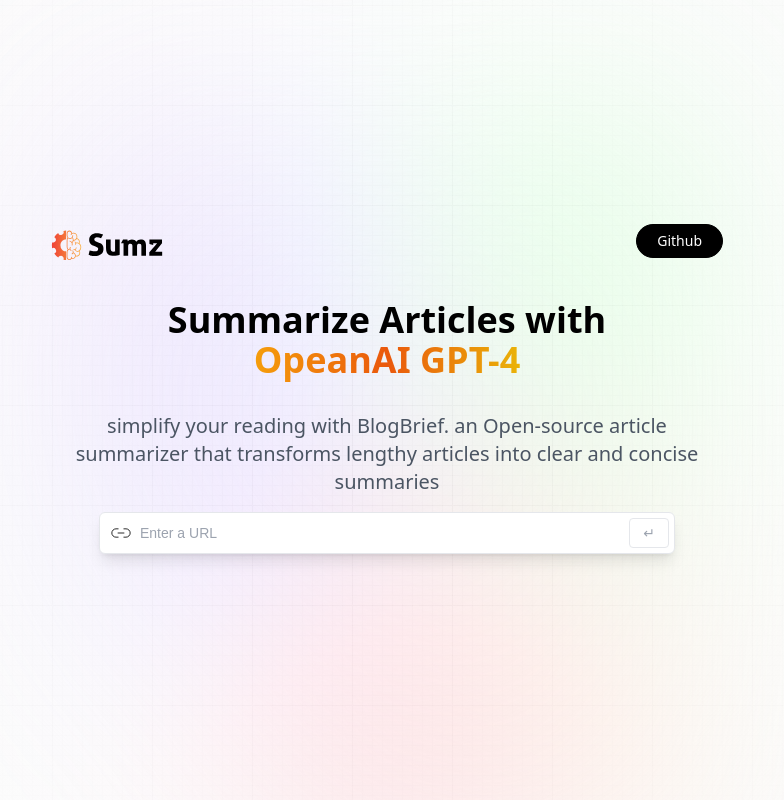
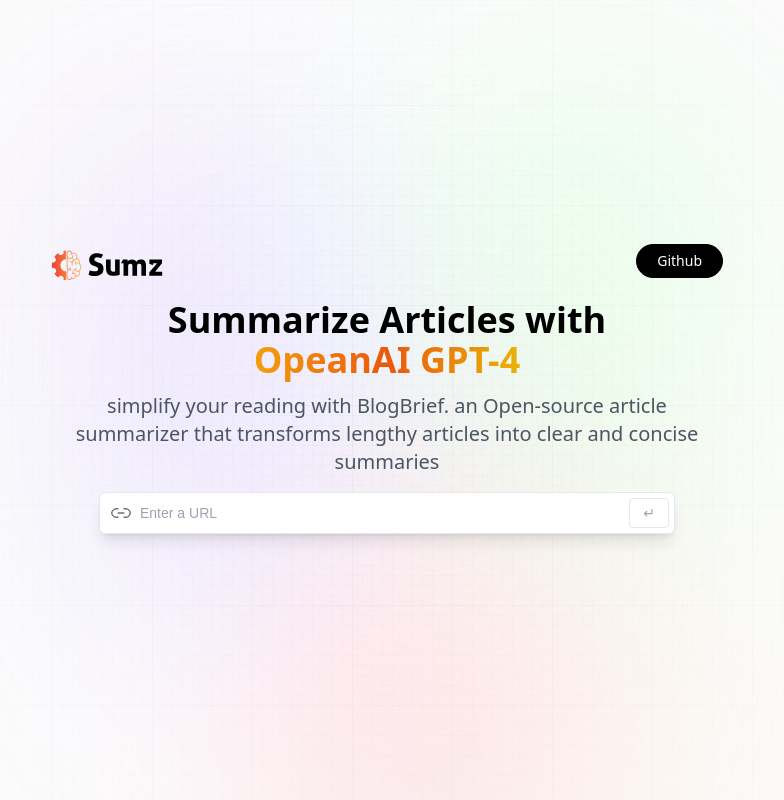
Before and after one commit to amanmulani09/BlogBrief, a React (Vite) app: page / in a window 1280 px wide. Shown: the whole page, without its empty margins (253-1037 px from the left). Built offline with nearby package versions, Linux system fonts and the light colour scheme; a web font is replaced by a local one.

Commit message:
added localstorage to store the recent searches

```diff
--- a/src/App.css
+++ b/src/App.css
@@ -80,7 +80,7 @@
 }
 
 .head_text {
-  @apply mb-5 text-5xl font-extrabold leading-[1.15] text-black sm:text-4xl text-center;
+  @apply mt-[-20px] text-5xl font-extrabold leading-[1.15] text-black sm:text-4xl text-center;
 }
 
 .orange_gradient {
--- a/src/components/Demo.jsx
+++ b/src/components/Demo.jsx
@@ -52,7 +52,7 @@
 <div className="flex flex-col gap-1 max-h-60 overflow-y-auto">
   {
     allArticles.map((item,index)=>{
-      <div key={`link-${index}`}
+       return (<div key={`link-${index}`}
       onClick={()=> setArticle(item)}
       className="link_card"
       >
@@ -60,7 +60,7 @@
           <img src={copy} alt='copyICon' className='w-[40%] h-[40%] object-contain'/>
         </div>
         <p className='flex-1 font-satoshi text-blue-700 font-medium text-sm truncate'>{item.url}</p>
-      </div>
+      </div>)
     })
   }
 </div>
```
